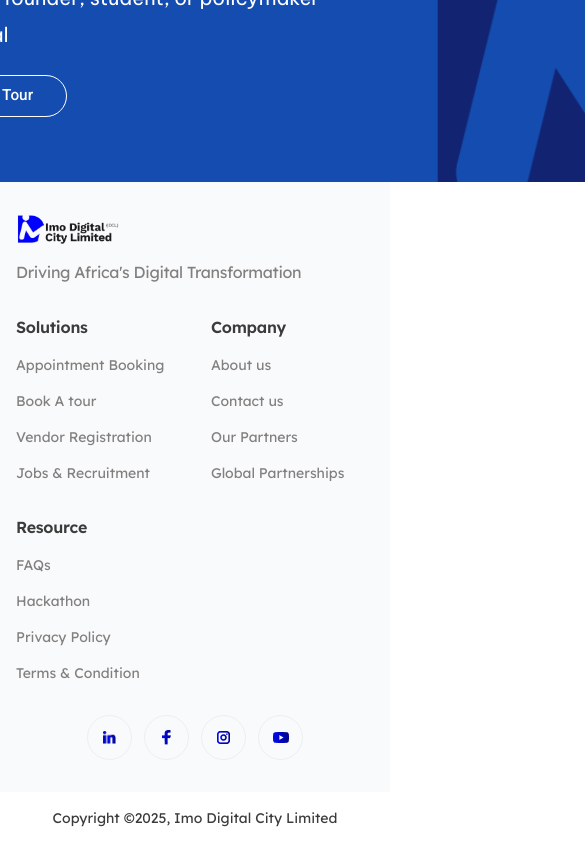
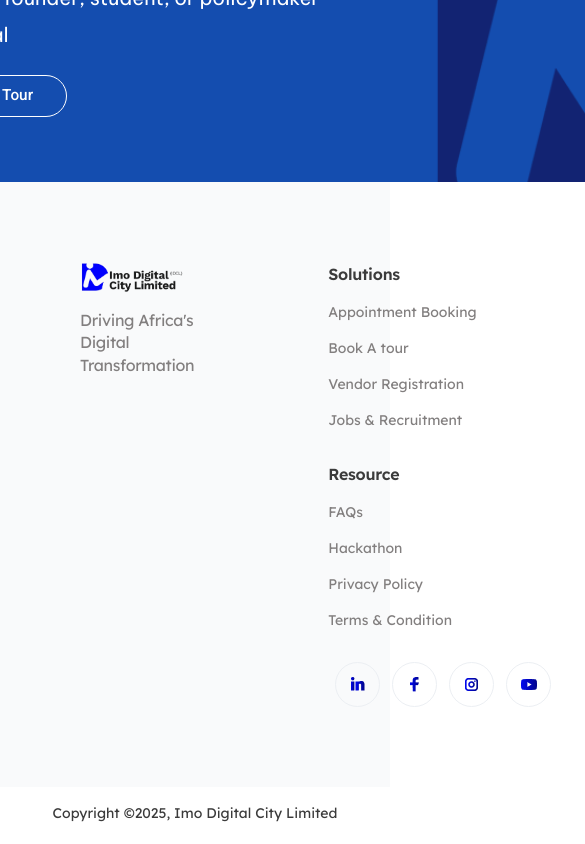
Before and after one commit to sullivanEmerald/idcl, a Next.js app: page /about in a window 390 px wide. Shown: the part 10776-11620 px from the top of the page, 585 px wide, since content can reach past the window. Built offline with nearby package versions, Linux system fonts and the light colour scheme; no server answers.

Commit message:
responsivness

```diff
--- a/app/layout.tsx
+++ b/app/layout.tsx
@@ -91,7 +91,6 @@ export default function RootLayout({
         <main className="flex-grow">
           {children}
         </main>
-        <Footer />
       </body>
     </html>
   );
--- a/components/general/ellipse.tsx
+++ b/components/general/ellipse.tsx
@@ -1,12 +1,12 @@
 import Image from "next/image"
 import { EllipseData } from "@/data/elllipse"
 import Link from "next/link"
+import Footer from "../sections/footer"
 
 export default function GeneralEllipse({ name }: { name: string }) {
     const object = EllipseData.find(item => item.name.toLowerCase() === name)
     return (
-
-        <div className="w-full mb-0 px-[100px] flex flex-col items-center">
+        <footer className="w-full flex flex-col items-center">
             <div className="relative w-[1228px] h-[401px] rounded-tl-[40px] rounded-tr-[40px] p-[80px] bg-[#144DAF] overflow-hidden flex items-center gap-[72px] ">
                 <div className="w-[714px] flex flex-col items-start gap-[22px] shrink-0">
                     <p className="self-stretch font-satoshi font-bold text-[43px] leading-[1.3] tracking-normal text-[#FFFFFF]">
@@ -38,6 +38,10 @@ export default function GeneralEllipse({ name }: { name: string }) {
 
                 </div>
             </div>
-        </div>
+            <Footer />
+            <p className="w-full py-4 font-lexend font-normal leading-[20px] tracking-normal text-[14px] text-[#3B3B3B] text-center">
+                Copyright ©2025, Imo Digital City Limited
+            </p>
+        </footer>
     )
 }
--- a/components/sections/footer.tsx
+++ b/components/sections/footer.tsx
@@ -41,7 +41,7 @@ const socials = [
 export default function Footer() {
     return (
         <>
-            <section className="w-full mt-auto min-h-[356px] bg-[#F9FAFB] flex flex-col lg:flex-row items-center justify-center lg:justify-between px-4 sm:px-8 lg:px-[100px] py-8 lg:py-0 gap-8 lg:gap-[134px]">
+            <section className="w-full min-h-[356px] bg-[#F9FAFB] flex flex-start self-stretch gap-[134px] p-[80px]">
                 <div className="w-full lg:w-[185px] h-auto lg:h-[112.8px] flex flex-col gap-4 lg:gap-[19px]">
                     <Logo />
                     <p className="w-full lg:w-[185px] font-lexend font-normal text-[16px] leading-[1.4] tracking-[-0.02em] text-[#827F7F]">
@@ -50,7 +50,7 @@ export default function Footer() {
                 </div>
 
                 <div className="w-full lg:w-[893px] h-auto flex flex-col md:flex-row gap-8 lg:gap-[67px]">
-                    <div className="w-full grid grid-cols-2 md:grid-cols-3 gap-8 lg:flex lg:gap-[67px]">
+                    <div className="w-[610px] grid grid-cols-2 md:grid-cols-3 gap-8 lg:flex lg:gap-[67px]">
                         {Solution.map((item, index) => (
                             <section key={index} className='w-full lg:w-[149px] h-auto lg:h-[168px] flex flex-col gap-4 lg:gap-[16px]'>
                                 <p className="font-lexend font-semibold text-[16px] leading-[24px] tracking-[-0.25px] text-[#3B3B3B]">
@@ -85,10 +85,6 @@ export default function Footer() {
                     </div>
                 </div>
             </section>
-
-            <p className="w-full py-4 font-lexend font-normal leading-[20px] tracking-normal text-[14px] text-[#3B3B3B] text-center">
-                Copyright ©2025, Imo Digital City Limited
-            </p>
         </>
     )
 }
```
